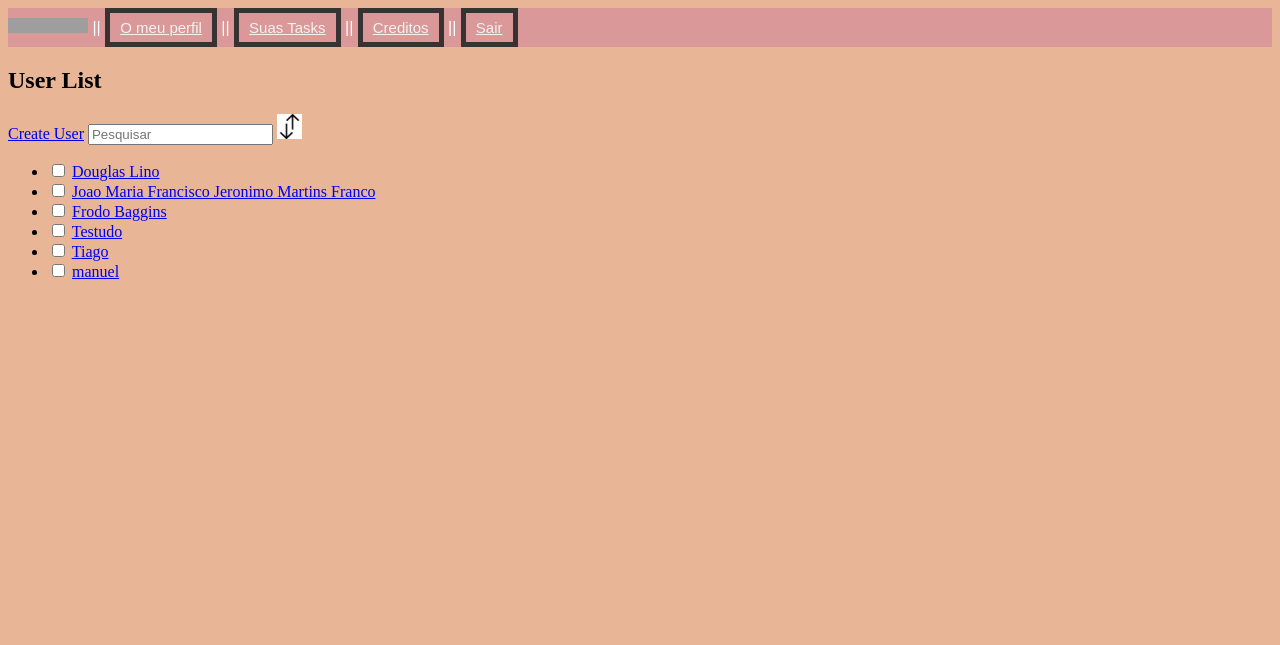
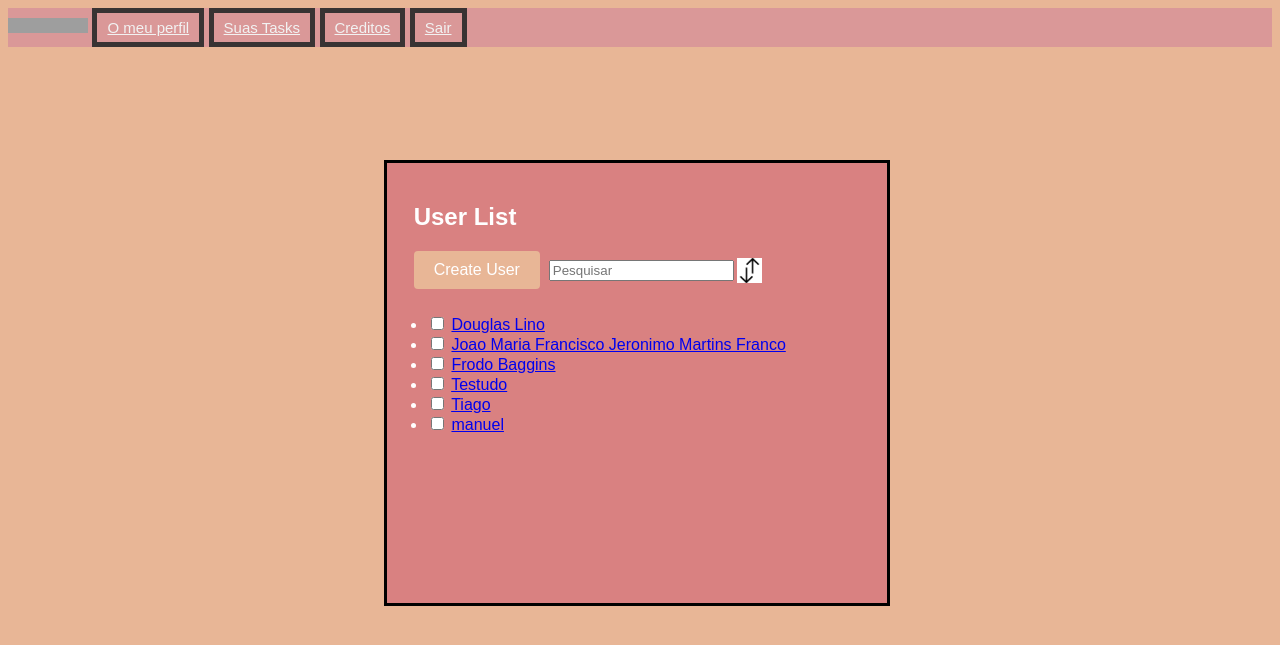
Before and after one commit to linotks52/ProjetoDIAM, a Django app: page /users/ in a window 1280 px wide. Shown: the top 645 px of the page. Run offline with Django 4.2, Linux system fonts and the light colour scheme; the first user in the database is signed in; data comes from the database, SQL or seed files in the repository; grey boxes are pictures that could not be loaded.

Commit message:
User list stylized

```diff
--- a/djangoProject/taskmanager/static/taskmanager/css/mystyle.css
+++ b/djangoProject/taskmanager/static/taskmanager/css/mystyle.css
@@ -21,6 +21,52 @@ body {
     top: 20%;
     left: 40%;
 }
+
+.user{
+    padding: 20px 0;
+   border: 3px solid black;
+    text-align: justify;
+    height: 400px;
+    width: 500px;
+     margin-left: auto;
+    margin-right: auto;
+    background-color: #d98181;
+    color: white;
+    font-family: "Arial";
+    bottom: 400px;
+     position: absolute;
+    top: 20%;
+    left: 30%;
+}
+
+.Createuser {
+  display: inline-block;
+  padding: 10px 20px;
+  background-color: #e8b696;
+  color: white;
+  text-decoration: none;
+  border-radius: 4px;
+  border: none;
+  cursor: pointer;
+  font-size: 16px;
+}
+
+.Eliminaruser {
+  display: inline-block;
+  padding: 5px 10px;
+  background-color: #e8b696;
+  color: white;
+  text-decoration: none;
+  border-radius: 4px;
+  border: none;
+  cursor: pointer;
+  font-size: 16px;
+}
+
+.Createuser:hover {
+  background-color: #e8b670;
+}
+
 .topo{
     background-color: #da9898;
     width: 100%;
--- a/djangoProject/taskmanager/templates/taskmanager/login.html
+++ b/djangoProject/taskmanager/templates/taskmanager/login.html
@@ -12,7 +12,8 @@
             {% csrf_token %}
             <input type="text" name="username" placeholder="Username">
             <input type="password" name="password" placeholder="Senha">
-            <input type="submit" value="logar" />
+                <p></p>
+            <input type="submit" value="Login" />
             </form>
 
 
--- a/djangoProject/taskmanager/templates/taskmanager/task_list.html
+++ b/djangoProject/taskmanager/templates/taskmanager/task_list.html
@@ -151,7 +151,7 @@
                     return 0;
                 });
                 document.getElementById("sort").innerHTML = "Descendente";
-            } else if (type.textContent.trim() == "date") {
+            } else if (type.textContent.trim() == "Descendente") {
                 tarefas.sort(function (a, b) {
                     let priorityA = a.completed;
                     let priorityB = b.completed;
--- a/djangoProject/taskmanager/templates/taskmanager/user_list.html
+++ b/djangoProject/taskmanager/templates/taskmanager/user_list.html
@@ -3,13 +3,16 @@
     {% load static %}
 </head>
 {% block content %}
-  <h2>User List</h2>
-    <a href="{% url 'taskmanager:signup' %}">Create User</a>
+    <div class="user">
+  <h2>&nbsp;&nbsp;&nbsp;&nbsp;User List</h2>&nbsp;&nbsp;&nbsp;&nbsp;&nbsp;
+    <a href="{% url 'taskmanager:signup' %}" class="Createuser">Create User</a>&nbsp;
     <input type="text" placeholder="Pesquisar" id="search" onkeyup="search()">
 
+    <div style="top: -31px; position:relative; left: 350px">
     <img onclick="sort()" src="{% static 'taskmanager/images/sorting_arrow.png' %}" width="25" height="25">
+    </div>
     <label id="sort"> </label>
-
+    <div style="top: -20px; position: relative">
     <ul id="list">
   {% if Users %}
     {% for utilizador in Users %}
@@ -22,8 +25,11 @@
   {% else %}
         <p>Não há Users disponíveis.</p>
     {% endif %}
-    <button id="deleteAll" type="button" onclick="select()" style="display: none;">Eliminar</button>
+    <p></p>
+    <button id="deleteAll" type="button" onclick="select()" style="display: none;" class="Eliminaruser">Eliminar</button>
   </ul>
+    </div>
+    </div>
 
     <script type='text/javascript'>
 
```
Also changed, not shown: djangoProject/taskmanager/templates/taskmanager/base.html (+10 -10 lines), djangoProject/db.sqlite3.
